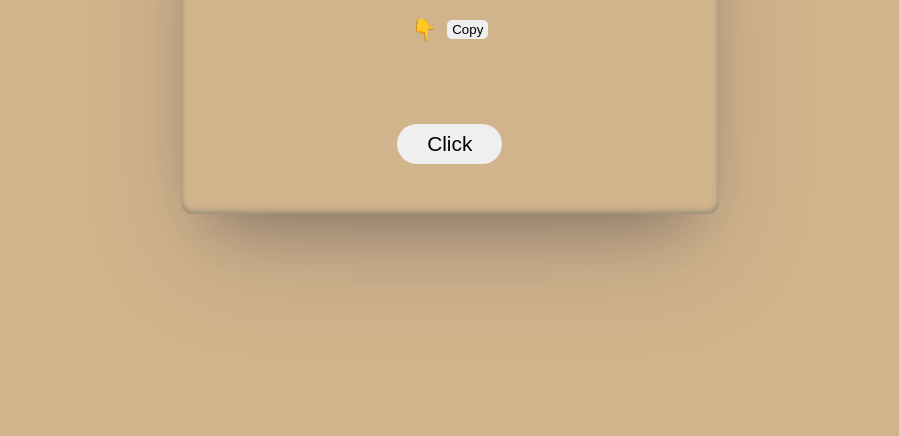
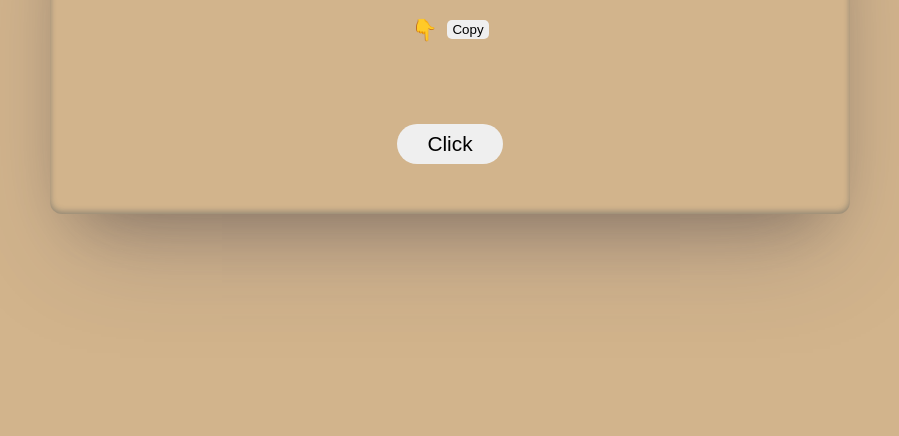
Before and after one commit to bunyodlomg/js-linear-gradient, a plain HTML site: page index.html in a window 1280 px wide. Shown: the part 364-800 px from the top of the page, without its empty margins (190-1089 px from the left). Drawn offline with nearby package versions, Linux system fonts and the light colour scheme.

Commit message:
max-width

```diff
--- a/style.css
+++ b/style.css
@@ -22,6 +22,8 @@ body {
 }
 
 .content {
+    width: 100%;
+    max-width: 800px;
     position: absolute;
     padding: 50px;
     display: flex;
```
